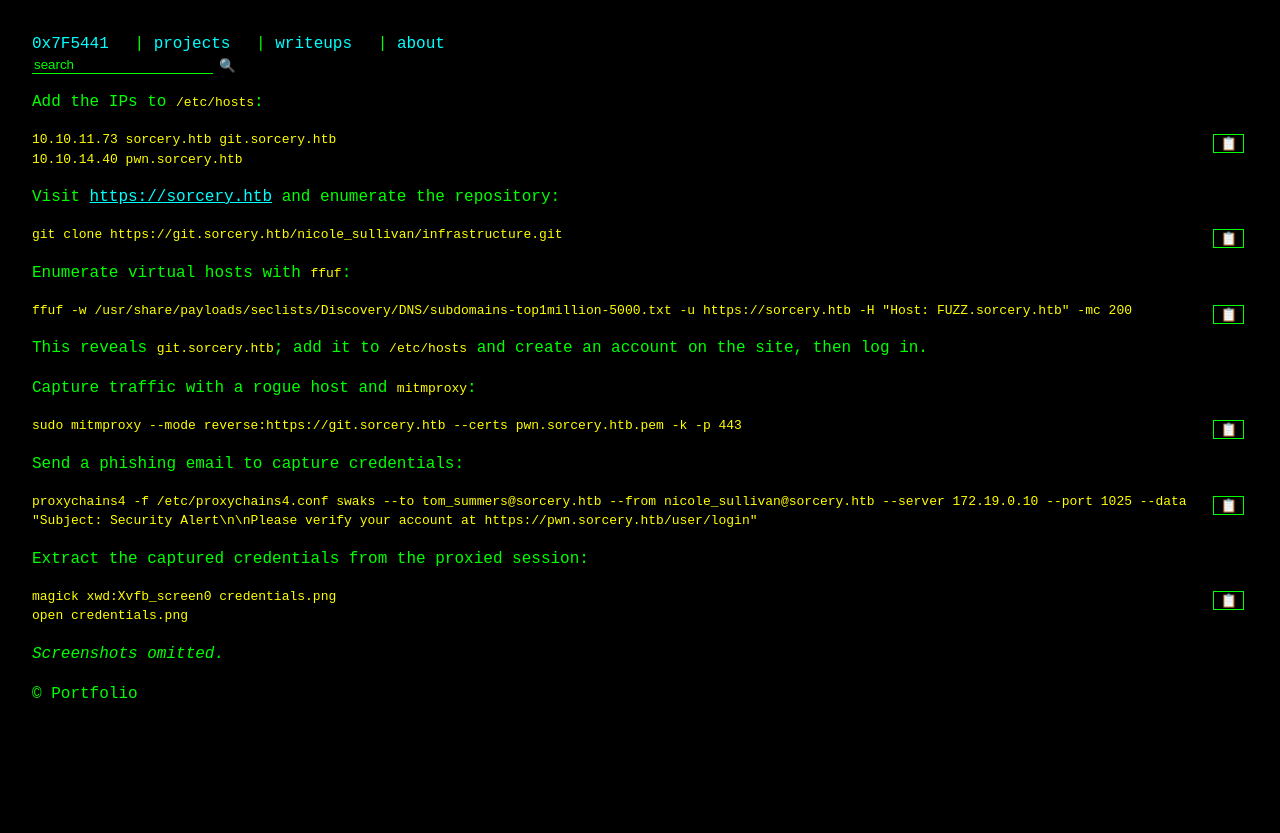
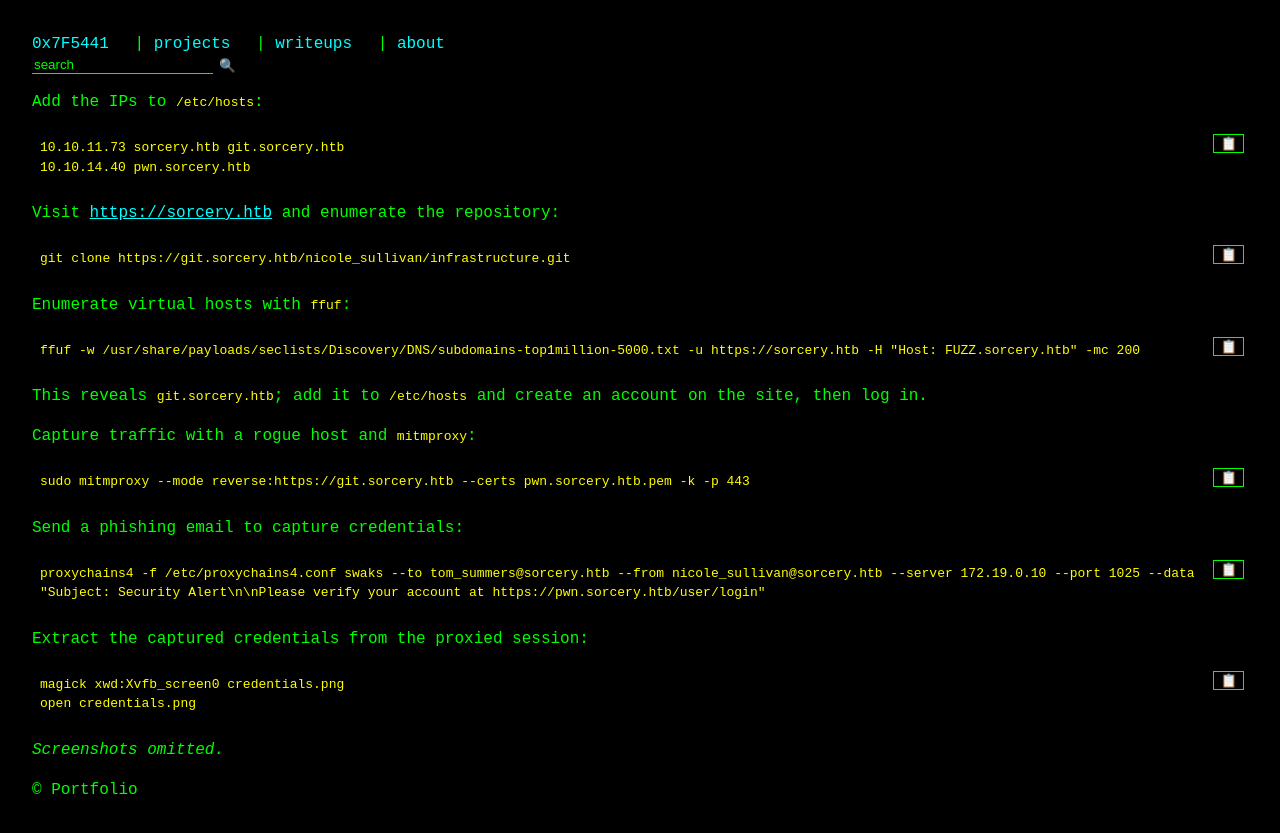
Before and after one commit to Respilot/writeup, a Jekyll site: the page built from _writeups/sorcery.md, in a window 1280 px wide. Shown: the top 833 px of the page. Built offline with Jekyll 4.4.1, drawn with Linux system fonts in a browser that asks for light colours.

Commit message:
style: pad code blocks for copy button

```diff
--- a/assets/css/style.css
+++ b/assets/css/style.css
@@ -57,6 +57,7 @@ pre {
   white-space: pre-wrap;
   word-break: break-word;
   color: #ff0;
+  padding: 0.5rem 2.5rem 0.5rem 0.5rem;
 }
 
 code {
```
